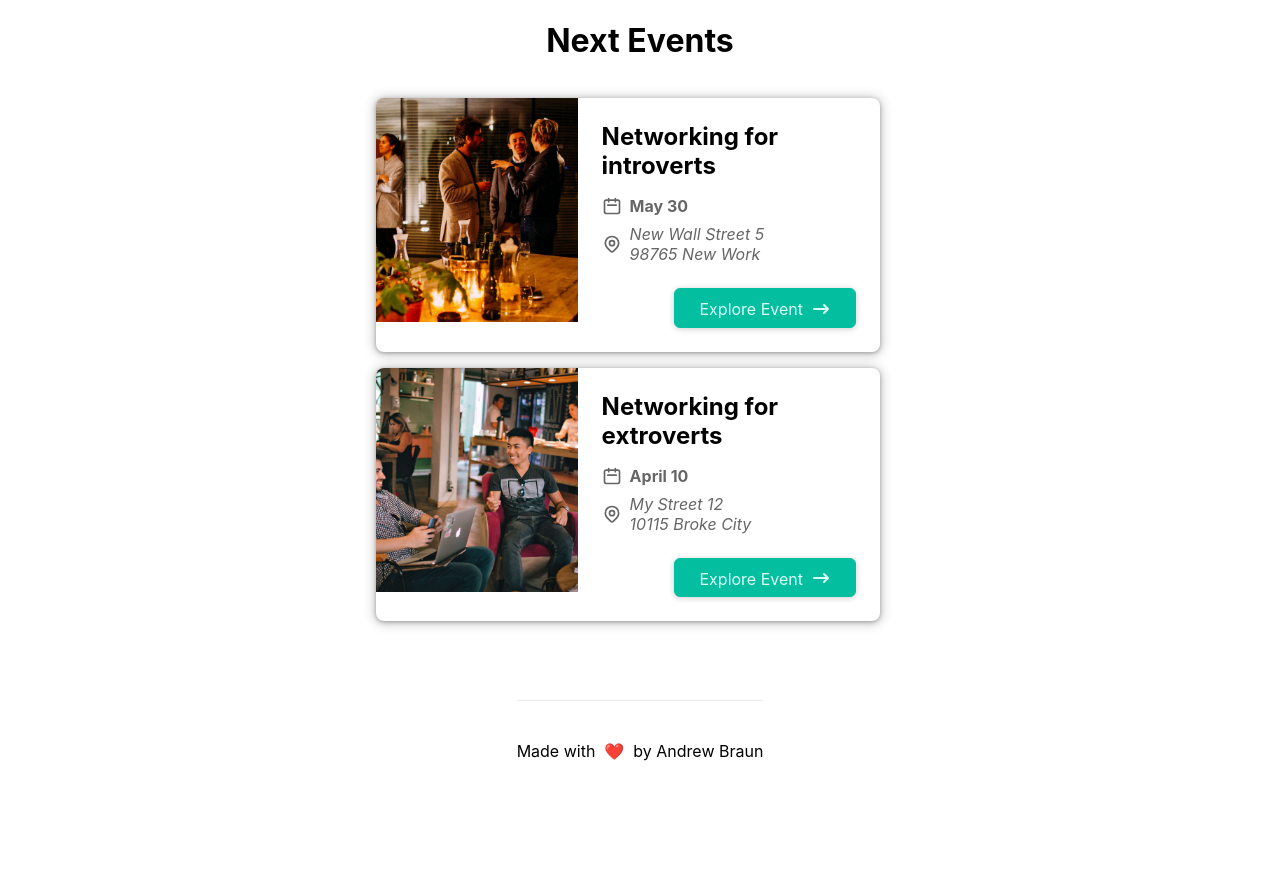
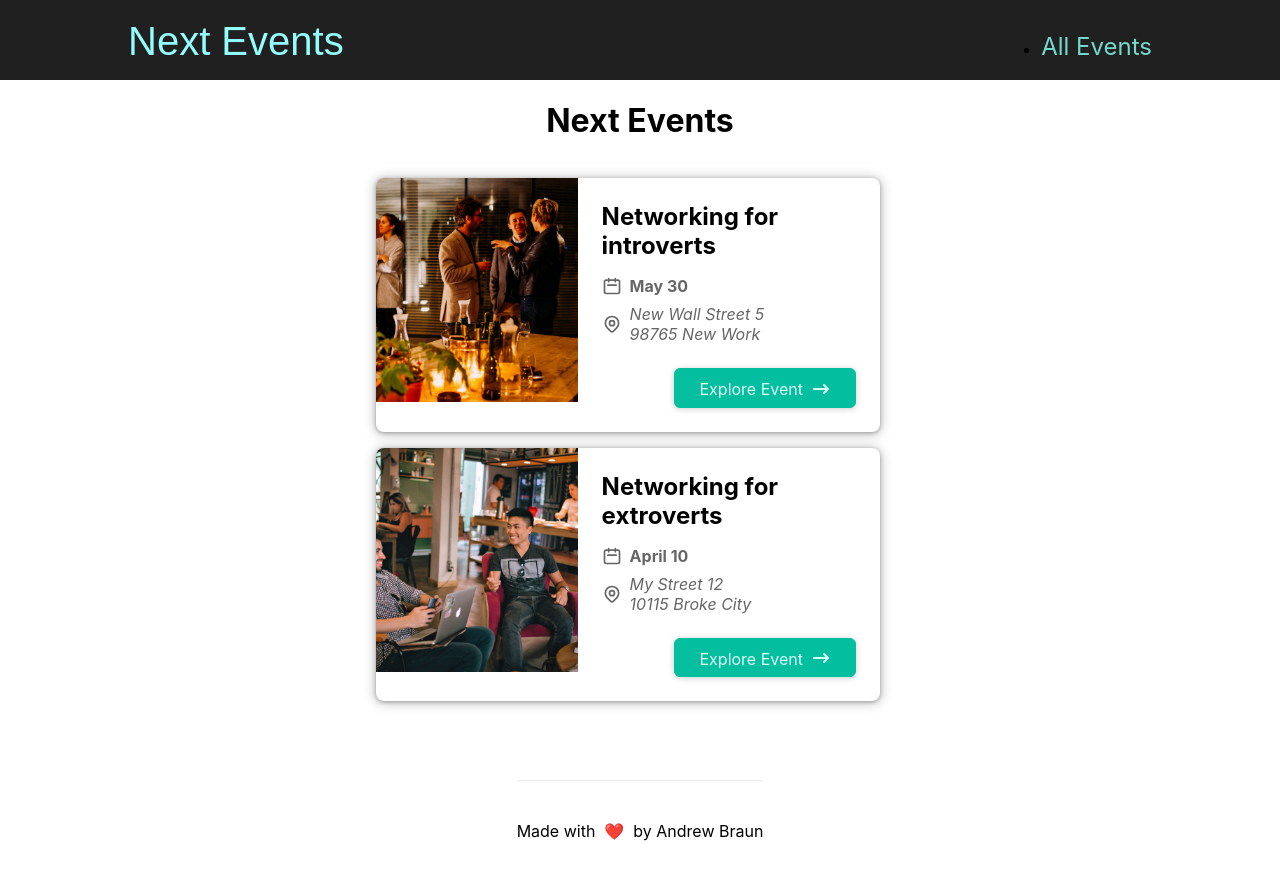
Before and after one commit to andrew-braun/next-events, a Next.js app: page / in a window 1280 px wide. Before the commit the page ends 800 px from the top, so only its background shows below. Built offline with nearby package versions, Linux system fonts and the light colour scheme.

Commit message:
feat: Add Layout component

```diff
--- /dev/null
+++ b/components/layout/Header/Header.js
@@ -0,0 +1,21 @@
+import Link from "next/link"
+
+import styles from "./header.module.css"
+function Header() {
+	return (
+		<header className={styles.header}>
+			<div className={styles.logo}>
+				<Link href="/">Next Events</Link>
+			</div>
+			<nav className={styles.navigation}>
+				<ul>
+					<li>
+						<Link href="/events">All Events</Link>
+					</li>
+				</ul>
+			</nav>
+		</header>
+	)
+}
+
+export default Header
--- /dev/null
+++ b/components/layout/Header/header.module.css
@@ -0,0 +1,41 @@
+.header {
+	width: 100%;
+	display: flex;
+	justify-content: space-between;
+	align-items: baseline;
+	padding: 1rem 10%;
+	height: 5rem;
+	background-color: #202020;
+}
+
+.logo {
+	font-size: 1.5rem;
+	color: white;
+	font-family: "Fira", sans-serif;
+	height: 100%;
+	display: flex;
+	justify-content: center;
+	align-items: center;
+	color: #94fdfd;
+}
+
+.logo a {
+	text-decoration: none;
+	color: #94fdfd;
+}
+
+.navigation a {
+	text-decoration: none;
+	color: #74dacc;
+	font-size: 1rem;
+}
+
+@media (min-width: 768px) {
+	.logo {
+		font-size: 2.5rem;
+	}
+
+	.navigation a {
+		font-size: 1.5rem;
+	}
+}
--- /dev/null
+++ b/components/layout/Layout/Layout.js
@@ -0,0 +1,13 @@
+import { Fragment } from "react"
+import Header from "../Header/Header"
+
+function Layout(props) {
+	return (
+		<Fragment>
+			<Header />
+			<main>{props.children}</main>
+		</Fragment>
+	)
+}
+
+export default Layout
--- a/pages/_app.js
+++ b/pages/_app.js
@@ -1,7 +1,12 @@
-import '../styles/globals.css'
+import Layout from "../components/layout/Layout/Layout"
+import "../styles/globals.css"
 
 function MyApp({ Component, pageProps }) {
-  return <Component {...pageProps} />
+	return (
+		<Layout>
+			<Component {...pageProps} />
+		</Layout>
+	)
 }
 
 export default MyApp
```
Also changed, not shown: components/layout/Layout/layout.module.css (added).
